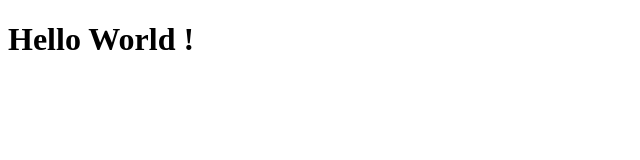
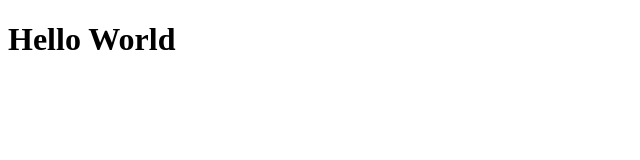
Before and after one commit to wendelsantosd/amawfinance-web, a React (Create React App) app: page / in a window 1280 px wide. Shown: the top 160 px of the page, without its empty margins (0-640 px from the left). Built offline with nearby package versions, Linux system fonts and the light colour scheme.

Commit message:
implements react-router-dom

```diff
--- a/package.json
+++ b/package.json
@@ -12,6 +12,7 @@
     "@types/react-dom": "^17.0.9",
     "react": "^17.0.2",
     "react-dom": "^17.0.2",
+    "react-router-dom": "^6.2.1",
     "react-scripts": "5.0.0",
     "typescript": "^4.4.2",
     "web-vitals": "^2.1.0"
--- a/src/App/index.tsx
+++ b/src/App/index.tsx
@@ -1,8 +1,8 @@
 import React from 'react'
 
+import { Router } from '../routes'
+
 const App = () =>
-<>
-    <h1>Hello World !</h1>
-</>
+    <Router />
 
 export default App
--- /dev/null
+++ b/src/Pages/Login/index.tsx
@@ -0,0 +1,5 @@
+import React from 'react'
+
+export const Login = () => {
+    return <h1>Hello World</h1>
+}
--- /dev/null
+++ b/src/routes/index.tsx
@@ -0,0 +1,11 @@
+import React from 'react'
+import { Routes, Route, BrowserRouter } from 'react-router-dom'
+
+import { Login } from '../Pages/Login'
+
+export const Router = () =>
+    <BrowserRouter>
+        <Routes>
+            <Route path='/' element={<Login />} />
+        </Routes>
+    </BrowserRouter>
```
Also changed, not shown: .eslintrc.json, 1 other file (tests, documents, lock files or other folders).
